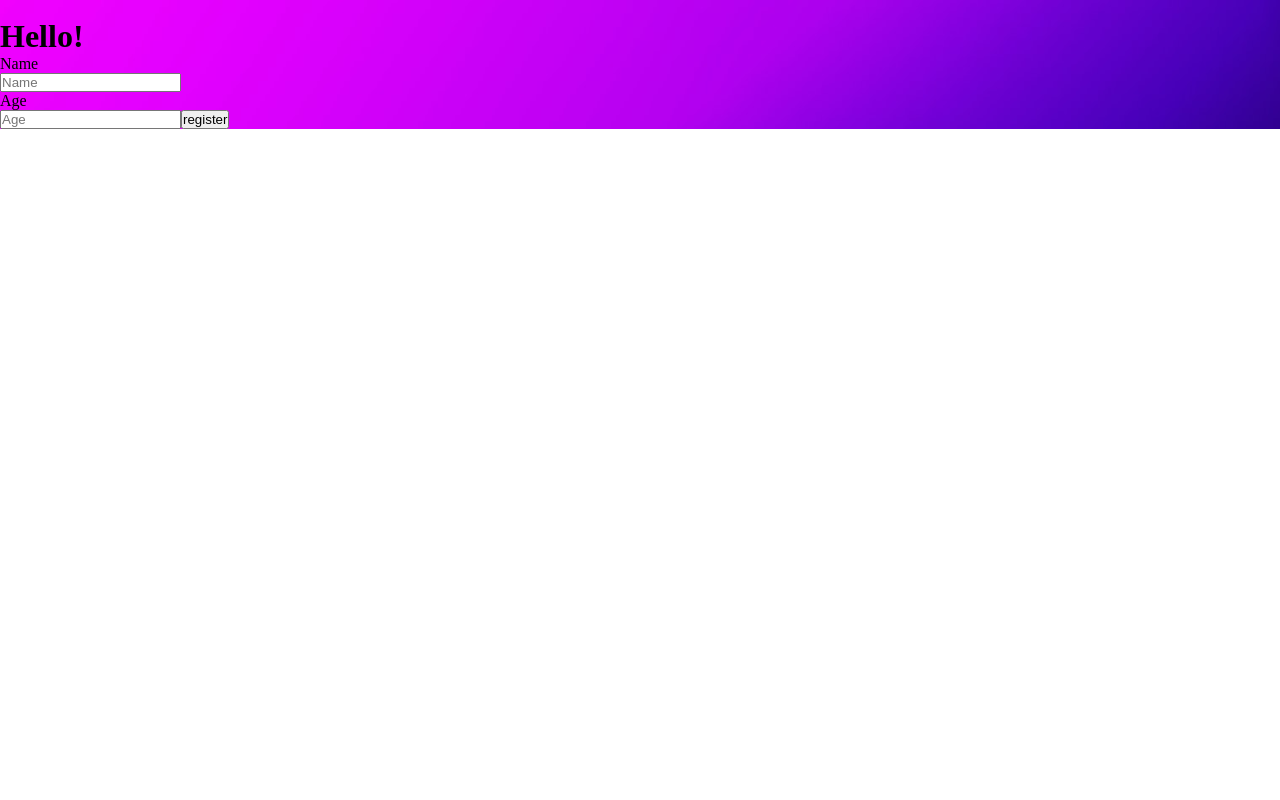
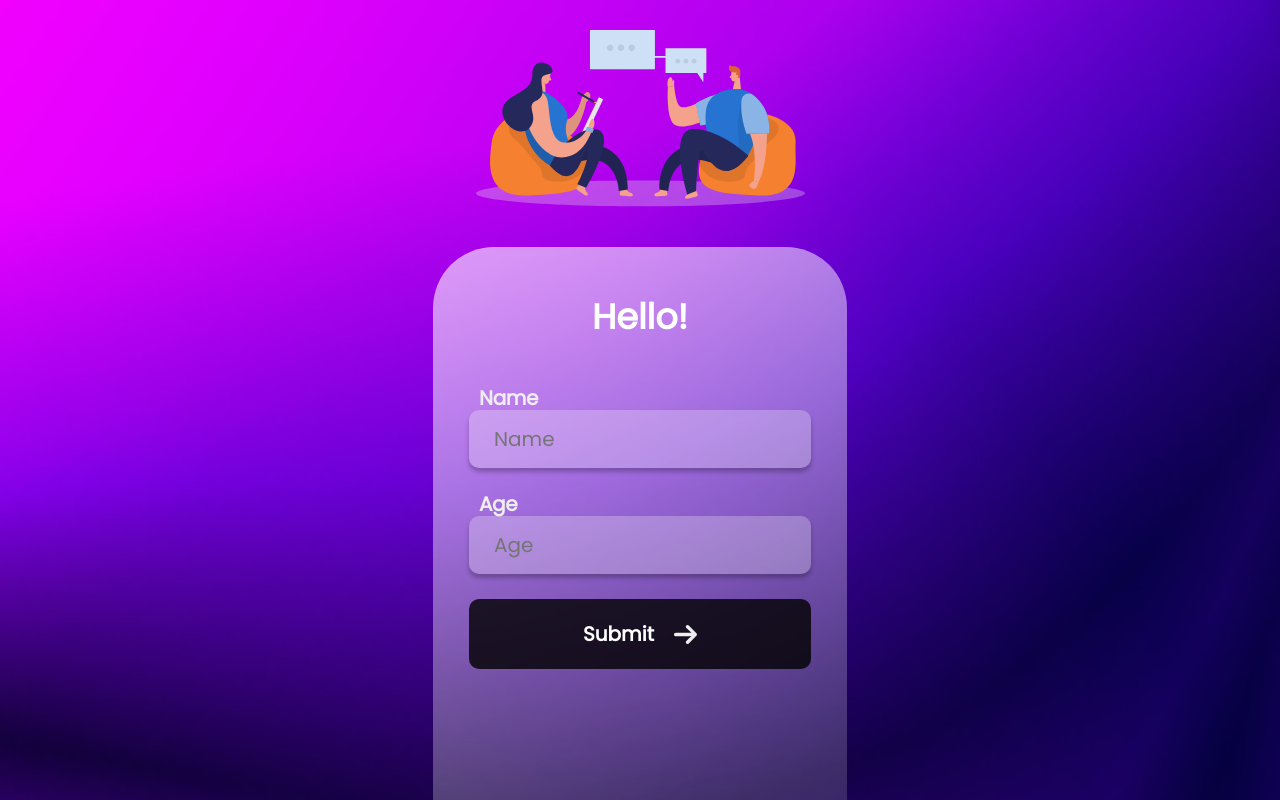
Before and after one commit to TiagoPdaS/cadastro-de-usuario, a React (Create React App) app: page / in a window 1280 px wide. Built offline with nearby package versions, Linux system fonts and the light colour scheme.

Commit message:
interface new users
add principal section for new users

```diff
--- a/public/index.html
+++ b/public/index.html
@@ -9,13 +9,18 @@
       name="description"
       content="Web site created using create-react-app"
     />
+    <link rel="preconnect" href="https://fonts.googleapis.com" />
+    <link rel="preconnect" href="https://fonts.gstatic.com" crossorigin />
+    <link
+      href="https://fonts.googleapis.com/css2?family=Montserrat:ital,wght@0,100..900;1,100..900&family=Poppins:wght@100;400&display=swap"
+      rel="stylesheet"
+    />
     <link rel="apple-touch-icon" href="%PUBLIC_URL%/logo192.png" />
 
-    <title>React App</title>
+    <title>New Users</title>
   </head>
   <body>
     <noscript>You need to enable JavaScript to run this app.</noscript>
     <div id="root"></div>
-
   </body>
 </html>
--- a/src/App.js
+++ b/src/App.js
@@ -1,4 +1,6 @@
 import React from "react";
+import People from "./assets/people.svg"
+import Arrow from "./assets/arrow.svg"
 import {
   Container,
   H1,
@@ -11,7 +13,7 @@ import {
 function App() {
   return (
     <Container>
-        <Image/>
+        <Image alt="logo-people" src={People}/>
         <ContainerItems>
         <H1>Hello!</H1>
 
@@ -21,7 +23,7 @@ function App() {
         <InputLabel>Age</InputLabel>
         <Input placeholder="Age"/>
 
-        <Button>register</Button>
+        <Button>Submit<img alt="logo-arrow" src={Arrow}/> </Button>
 
 
         </ContainerItems>
--- a/src/globalStyle.js
+++ b/src/globalStyle.js
@@ -5,6 +5,7 @@ export default createGlobalStyle`
     margin: 0;
     padding: 0;
     box-sizing: border-box;
+    font-family: "Poppins", sans-serif;
 }
 
 `;
--- a/src/styles.js
+++ b/src/styles.js
@@ -4,22 +4,91 @@ import Background from './assets/background1.svg'
 export const Container = styled.div`
   background: url("${Background}");
   background-size: cover;
+  display: flex;
+  flex-direction: column;
+  align-items: center;
+  gap:40px;
+
+  height: 100vh;
+
 `;
 export const Image = styled.img`
-
+margin-top: 30px;
 `;
 export const ContainerItems = styled.div`
+ background: linear-gradient(
+  157.44deg,
+ rgba(255, 255, 255, 0.6) 0.84%,
+ rgba(255, 255, 255, 0.6) 0.85%,
+ rgba(255, 255, 255, 0.15) 100%
+ );
+ border-radius: 61px 61px 0px 0px;
+ padding: 50px 36px;
+ display: flex;
+ flex-direction: column;
+ height: 100vh;
+`;
+
+export const H1 = styled.h1`
+color: #ffffff ;
+font-style: normal;
+font-weight: bold;
+font-size: 35px;
+line-height: 40px;
+text-align: center;
+margin-bottom: 50px;
+`;
+
+export const InputLabel = styled.p`
+letter-spacing: -0.408px;
+font-style: normal;
+font-weight: bold;
+font-size: 20px;
+line-height: 23px;
+color: #eeeeee;
+padding-left: 10px;
 
 `;
 
-export const H1 = styled.h1`
-`;
+export const Input = styled.input`
+background: rgba(255, 255, 255, 0.25);
+box-shadow: 0px 4px 4px rgba(0, 0, 0, 0.25);
+border-radius: 10px;
+width: 342px;
+height: 58px;
+padding-left: 25px;
+border: none;
+outline: none;
+margin-bottom: 25px;
 
-export const InputLabel = styled.p`
-`;
-
-export const Input = styled.input`
+font-style: normal;
+font-weight: normal;
+font-size: 20px;
+line-height: 28px;
+color: #ffffff;
 `;
 
 export const Button = styled.button`
+width: 342px;
+height: 70px;
+background: rgba(0,0,0,0.8);
+border-radius: 10px;
+border: none;
+font-style: normal;
+font-weight: bold;
+font-size: 20px;
+line-height: 28px;
+color:#ffffff;
+cursor: pointer;
+display: flex;
+align-items: center;
+justify-content: center;
+gap: 20px;
+
+&:hover{
+  opacity: 0.8;
+}
+&:active{
+  opacity:0.5;
+}
 `;
```
